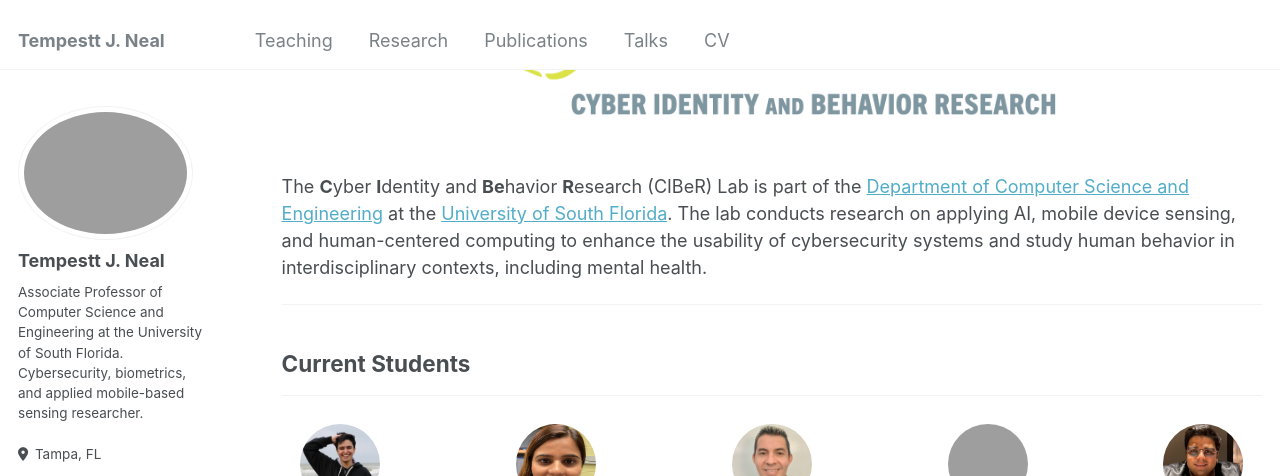
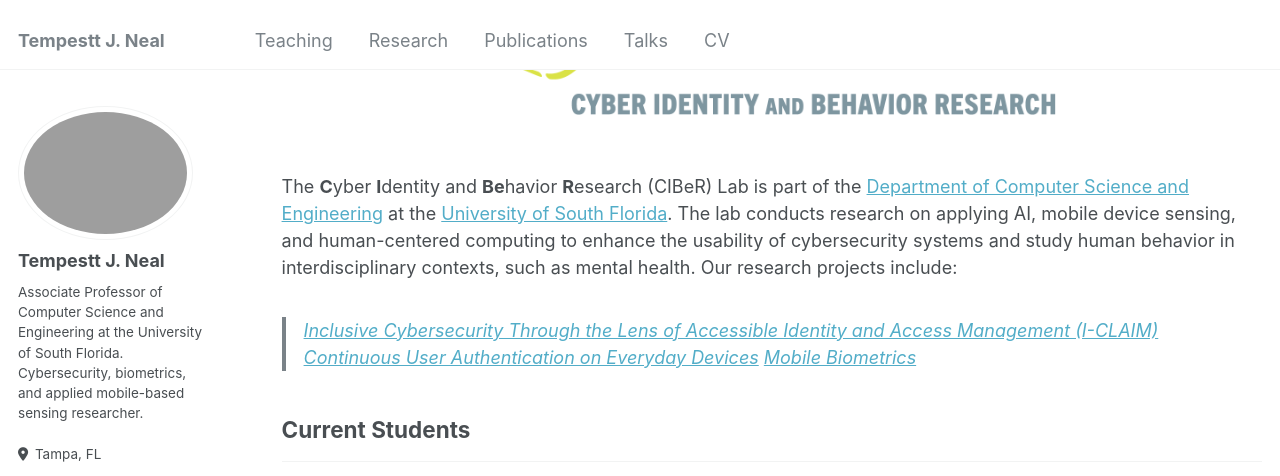
Before and after one commit to tempestt-neal/home, a Jekyll site: the page built from _pages/research.md, in a window 1280 px wide and 1400 px high, scrolled down 239 px, cut to the strip 0-476 px from the top of the window. Built offline with Jekyll 4.4.1, drawn with Linux system fonts in a browser that asks for light colours; some web fonts are replaced; some of the changed text lies outside the part shown; grey boxes are pictures that could not be loaded.

Commit message:
Update research.md

```diff
--- a/_pages/research.md
+++ b/_pages/research.md
@@ -17,8 +17,8 @@ author_profile: true
     text-align: center;
   }
   .gallery-item img {
-    width: 100px;
-    height: 100px;
+    width: 200px;
+    height: 200px;
     border-radius: 50%; /* Adjust curvature as needed */
     padding: 10px;
   }
@@ -30,10 +30,12 @@ author_profile: true
 
 {% include base_path %}
 
-The **C**yber **I**dentity and **Be**havior **R**esearch (CIBeR) Lab is part of the [Department of Computer Science and Engineering](https://www.usf.edu/engineering/cse/) at the [University of South Florida](https://www.usf.edu/). The lab conducts research on applying AI, mobile device sensing, and human-centered computing to enhance the usability of cybersecurity systems and study human behavior in interdisciplinary contexts, including mental health.
+The **C**yber **I**dentity and **Be**havior **R**esearch (CIBeR) Lab is part of the [Department of Computer Science and Engineering](https://www.usf.edu/engineering/cse/) at the [University of South Florida](https://www.usf.edu/). The lab conducts research on applying AI, mobile device sensing, and human-centered computing to enhance the usability of cybersecurity systems and study human behavior in interdisciplinary contexts, such as mental health. Our research projects include:
+> [Inclusive Cybersecurity Through the Lens of Accessible Identity and Access Management (I-CLAIM)](https://tempestt-neal.github.io/home/research/iclaim/)
+> [Continuous User Authentication on Everyday Devices](https://tempestt-neal.github.io/home/research/continuousauthentication/)
+> [Mobile Biometrics](https://tempestt-neal.github.io/home/research/mobilebiometrics/)
 
----
-## Current Students
+## **Current Students**
 ---
 
 <div class="gallery">
@@ -59,8 +61,8 @@ The **C**yber **I**dentity and **Be**havior **R**esearch (CIBeR) Lab is part of
   </div>
 </div>
 
----
-## Joining the Lab
+
+## **Joining the Lab**
 ---
 
 ### **Open Positions**
@@ -98,23 +100,22 @@ M.S. students seeking a thesis advisor are encouraged to reach out to Dr. Neal n
 If you are an undergraduate student interested in gaining hands-on research experience, you should **strongly** consider enrolling in one of the following courses to facilitate your involvement in our lab:
 
 **For Computer Science and Computer Engineering Majors:**
-_[Contract Form for Independent Study (CIS 4900):](https://www.usf.edu/engineering/cse/undergraduate/dept-forms.aspx)_
+
+- _[Contract Form for Independent Study (CIS 4900):](https://www.usf.edu/engineering/cse/undergraduate/dept-forms.aspx)_
 This course allows students to work on a project in an area not typically covered by department courses. Independent Study can be used for elective credit but cannot substitute for required classes. To register, you must complete a contract with a supervising professor and have it approved by the Undergraduate Director or designee.
 
-_[Contract Form for Supervised Research (CIS 4915):](https://www.usf.edu/engineering/cse/undergraduate/dept-forms.aspx)_
+- _[Contract Form for Supervised Research (CIS 4915):](https://www.usf.edu/engineering/cse/undergraduate/dept-forms.aspx)_
 This course provides an opportunity for supervised research experience for elective credit. You’ll need to establish a contract with your supervising professor and obtain approval from the Undergraduate Director or designee to register.
 
 **For Information Technology and Cybersecurity Majors:**
-_[Contract Form for Independent Study (COP 4900):](https://www.usf.edu/engineering/cse/undergraduate/dept-forms.aspx)_
+
+- _[Contract Form for Independent Study (COP 4900):](https://www.usf.edu/engineering/cse/undergraduate/dept-forms.aspx)_
 Similar to CIS 4900, this course is for projects outside of typical classroom courses and can count as an elective credit. A contract signed by the supervising professor and approved by the Undergraduate Director or designee is required.
 
-#### Important Considerations:
+### Important Considerations:
+
 - _Plan Ahead:_ You must align with the university's course registration timeline. Schedule a meeting with me the semester before you wish to join the lab to discuss your interests and determine if enrolling in one of these courses is right for you. Requests made during the semester you wish to engage in the lab are harder to honor due to lab activity and potential disruptions.
 
 - _Review Our Projects:_ Before reaching out, carefully review our ongoing projects to ensure they align with your interests. If they do not, I encourage you to seek opportunities better suited to your goals.
 
 - _Funding:_ Please note that I typically do not offer funded assistantships to undergraduate students. However, participation in our lab has paved the way for long-term research assistantship opportunities for those who choose to pursue graduate studies with us.
-
-{% for post in site.research %}
-  {% include archive-single.html %}
-{% endfor %}
```
